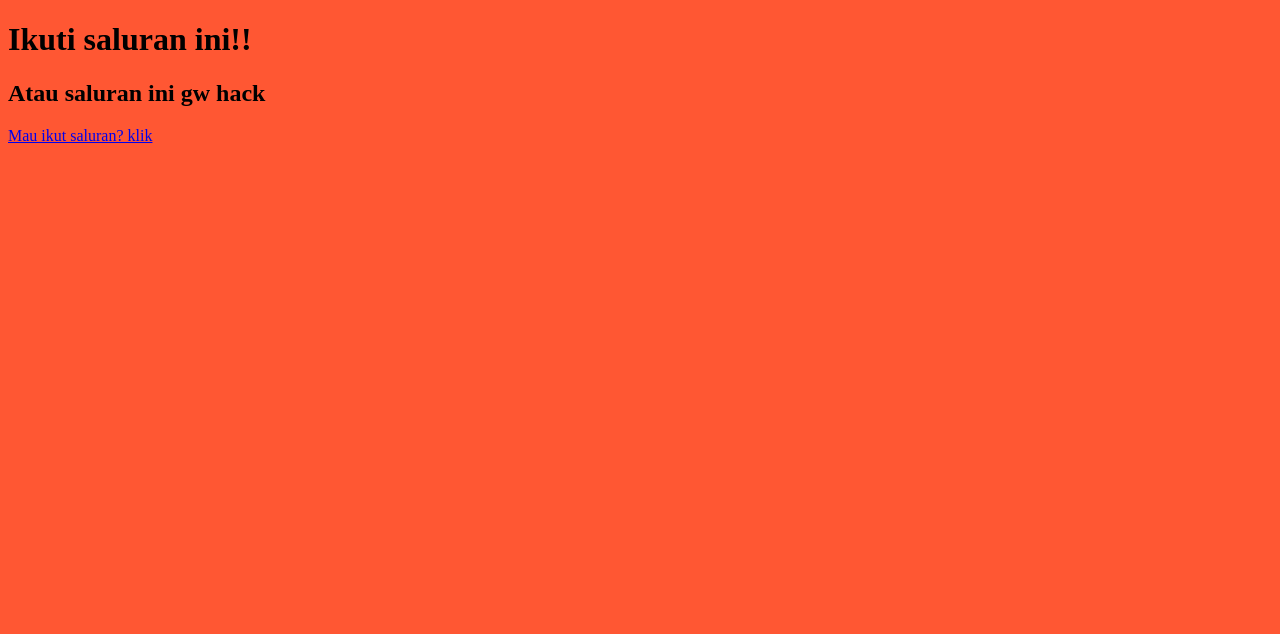
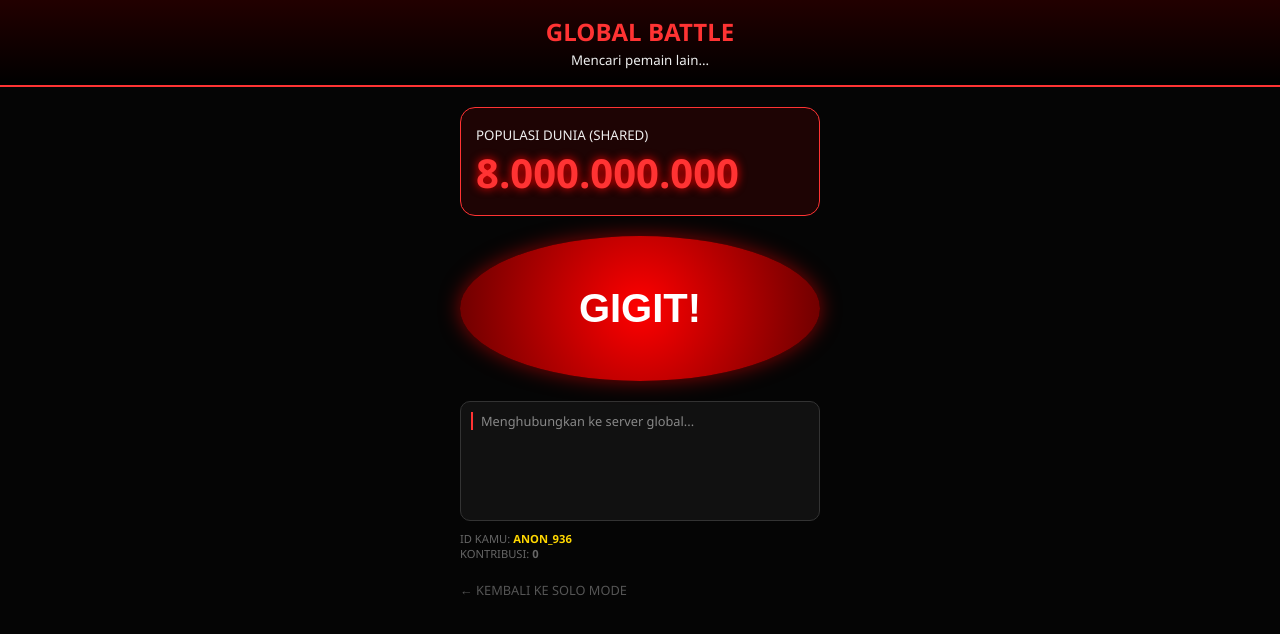
Before and after one commit to faqihhadiyan-debug/faqihhadiyan-debug.github.io, a plain HTML site: page index.html in a window 1280 px wide. Drawn offline with Linux system fonts and the light colour scheme; no server answers.

Commit message:
Update index.html

```diff
--- a/index.html
+++ b/index.html
@@ -1,45 +1,143 @@
+
 <!DOCTYPE html>
 <html lang="id">
 <head>
     <meta charset="UTF-8">
-    <meta name="viewport" content="width=device-width, initial-scale=1.0">
-    <title>Ikuti saluran ini!</title>
-    <link rel="stylesheet" href="style.css">
+    <meta name="viewport" content="width=device-width, initial-scale=1.0, maximum-scale=1.0, user-scalable=no">
+    <title>Predator Bumi - GLOBAL BATTLE</title>
+    <style>
+        :root { --primary: #ff3333; --accent: #ffd700; --bg: #050505; }
+        * { box-sizing: border-box; -webkit-tap-highlight-color: transparent; }
+        body { margin: 0; background: var(--bg); color: #eee; font-family: 'Segoe UI', sans-serif; display: flex; flex-direction: column; align-items: center; }
+
+        .header { background: linear-gradient(to bottom, #200, #000); width: 100%; padding: 15px; text-align: center; border-bottom: 2px solid var(--primary); }
+        .container { width: 100%; max-width: 400px; padding: 20px; }
+
+        .global-stats { background: rgba(255,0,0,0.1); border: 1px solid var(--primary); padding: 15px; border-radius: 15px; margin-bottom: 20px; }
+        #globalPop { font-size: 2.5rem; font-weight: 900; color: var(--primary); text-shadow: 0 0 10px red; }
+
+        .btn-gigit {
+            width: 100%; padding: 50px 10px; font-size: 2.5rem; font-weight: 900; color: #fff;
+            background: radial-gradient(circle, #ff0000, #600); border: none; border-radius: 50%;
+            cursor: pointer; box-shadow: 0 0 20px rgba(255,0,0,0.5); transition: 0.1s;
+        }
+        .btn-gigit:active { transform: scale(0.95); box-shadow: 0 0 5px red; }
+
+        .battle-log { background: #111; height: 120px; overflow-y: hidden; border-radius: 10px; margin-top: 20px; padding: 10px; font-size: 0.8rem; border: 1px solid #333; }
+        .log-entry { color: #888; margin-bottom: 4px; border-left: 2px solid var(--primary); padding-left: 8px; animation: slideIn 0.3s ease; }
+
+        @keyframes slideIn { from { opacity: 0; transform: translateX(-10px); } to { opacity: 1; transform: translateX(0); } }
+
+        .player-status { font-size: 0.7rem; color: #666; margin-top: 10px; }
+    </style>
 </head>
-
 <body>
 
+<div class="header">
+    <h2 style="margin:0; color:var(--primary);">GLOBAL BATTLE</h2>
+    <small id="onlineCount">Mencari pemain lain...</small>
+</div>
 
-  <script>
-    const colors = ['#FF5733', '#33FF57', '#3357FF', '#F0F030', '#8A2BE2'];
-    let colorIndex = 0;
+<div class="container">
+    <div class="global-stats">
+        <small>POPULASI DUNIA (SHARED)</small><br>
+        <span id="globalPop">8.000.000.000</span>
+    </div>
 
-    function changeBackgroundColor() {
-      document.body.style.backgroundColor = colors[colorIndex];
-      colorIndex = (colorIndex + 1) % colors.length;
-    }
+    <button class="btn-gigit" id="hitBtn">GIGIT!</button>
 
-    // Mengubah warna setiap 3 detik (3000 milidetik)
-    setInterval(changeBackgroundColor, 300);
-  </script>
+    <div class="battle-log" id="logBox">
+        <div class="log-entry">Menghubungkan ke server global...</div>
+    </div>
 
-</body>
+    <div class="player-status">
+        ID KAMU: <b id="myId" style="color:var(--accent);">---</b><br>
+        KONTRIBUSI: <b id="myContrib">0</b>
+    </div>
 
-<body>
-    <div class="container">
-        <h1>Ikuti saluran ini!!</h1>
+    <a href="index.html" style="display:block; margin-top:20px; color:#555; text-decoration:none; font-size:0.8rem;">← KEMBALI KE SOLO MODE</a>
+</div>
 
-        <div class="section">
-            <h2>Atau saluran ini gw hack </h2>
-            <div id="daftar-barang" class="item-list">
-                </div>
-        </div>
+<script type="module">
+    import { initializeApp } from "https://www.gstatic.com/firebasejs/12.7.0/firebase-app.js";
+    import { getFirestore, doc, onSnapshot, updateDoc, increment, setDoc, getDoc, collection, serverTimestamp, addDoc, query, orderBy, limit } from "https://www.gstatic.com/firebasejs/12.7.0/firebase-firestore.js";
 
+    const firebaseConfig = {
+        apiKey: "AIzaSyD3tna4rUSr_FH0eb08aI3AX3Z-fVcqaj8",
+        authDomain: "fruitsmasmaster.firebaseapp.com",
+        projectId: "fruitsmasmaster",
+        storageBucket: "fruitsmasmaster.firebasestorage.app",
+        messagingSenderId: "673530855742",
+        appId: "1:673530855742:web:ac1395bda6c68f764cac6f"
+    };
 
-<a href="https://whatsapp.com/channel/0029Vb62wZtGJP8QwMKEjp1F" class="button">Mau ikut saluran? klik</a>
+    const app = initializeApp(firebaseConfig);
+    const db = getFirestore(app);
 
+    let myId = localStorage.getItem('solo_uid') || "ANON_" + Math.floor(Math.random()*1000);
+    document.getElementById('myId').innerText = myId;
 
+    let myContrib = 0;
+    let localBuffer = 0;
 
-    <script src="script.js"></script>
+    // 1. SINKRONISASI POPULASI GLOBAL
+    const globalRef = doc(db, "world", "status");
+    onSnapshot(globalRef, (snap) => {
+        if (snap.exists()) {
+            document.getElementById('globalPop').innerText = snap.data().population.toLocaleString('id-ID');
+        } else {
+            setDoc(globalRef, { population: 8000000000 });
+        }
+    });
+
+    // 2. LIVE BATTLE LOG (Siapa yang lagi mukul)
+    const logQuery = query(collection(db, "battle_logs"), orderBy("time", "desc"), limit(5));
+    onSnapshot(logQuery, (snap) => {
+        const logBox = document.getElementById('logBox');
+        logBox.innerHTML = "";
+        snap.forEach(d => {
+            const data = d.data();
+            const div = document.createElement('div');
+            div.className = "log-entry";
+            div.innerText = `${data.user} melahap ${data.hits} manusia!`;
+            logBox.appendChild(div);
+        });
+    });
+
+    // 3. LOGIKA GIGIT (MULTI-SYNC)
+    document.getElementById('hitBtn').onclick = () => {
+        localBuffer++;
+        myContrib++;
+        document.getElementById('myContrib').innerText = myContrib.toLocaleString();
+
+        // Efek visual cepat
+        let currentPop = parseInt(document.getElementById('globalPop').innerText.replace(/\./g, ''));
+        document.getElementById('globalPop').innerText = (currentPop - 1).toLocaleString('id-ID');
+
+        if(navigator.vibrate) navigator.vibrate(20);
+    };
+
+    // 4. PENGIRIMAN DATA BERKALA (HEMAT KUOTA)
+    // Biarpun di-spam klik, data cuma lapor tiap 3 detik
+    setInterval(async () => {
+        if (localBuffer > 0) {
+            const hitsToSend = localBuffer;
+            localBuffer = 0;
+
+            // Update Populasi Dunia
+            await updateDoc(globalRef, {
+                population: increment(-hitsToSend)
+            });
+
+            // Kirim ke Log Battle
+            await addDoc(collection(db, "battle_logs"), {
+                user: myId,
+                hits: hitsToSend,
+                time: serverTimestamp()
+            });
+        }
+    }, 3000);
+
+</script>
 </body>
 </html>
```
